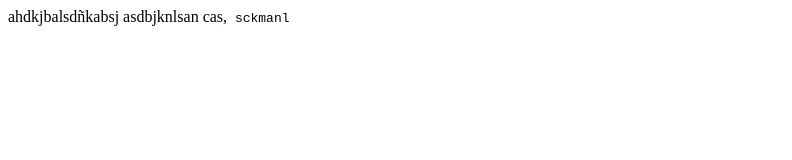
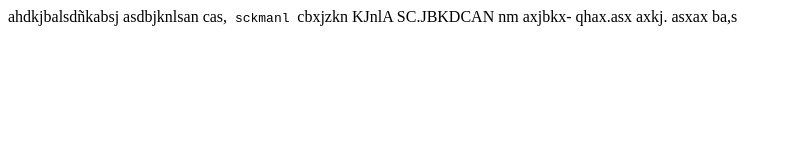
Before and after one commit to hugo741/example, a plain HTML site: page index.html in a window 1280 px wide. Shown: the whole page, without its empty margins (0-792 px from the left). Drawn offline with Linux system fonts and the light colour scheme.

Commit message:
Update index.html

```diff
--- a/index.html
+++ b/index.html
@@ -3,4 +3,8 @@
     asdbjknlsan cas,<kbd>
         sckmanl
     </kbd>
+    cbxjzkn KJnlA
+    SC.JBKDCAN nm
+    axjbkx- qhax.asx
+    axkj. asxax ba,s
 </html>
```
